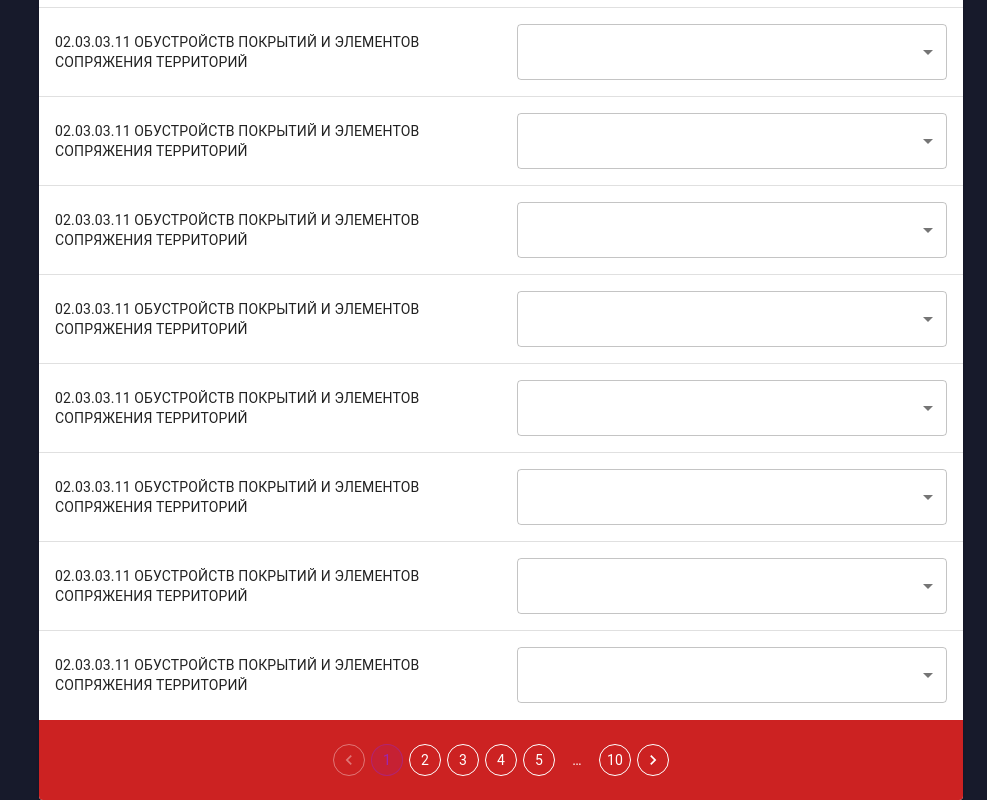
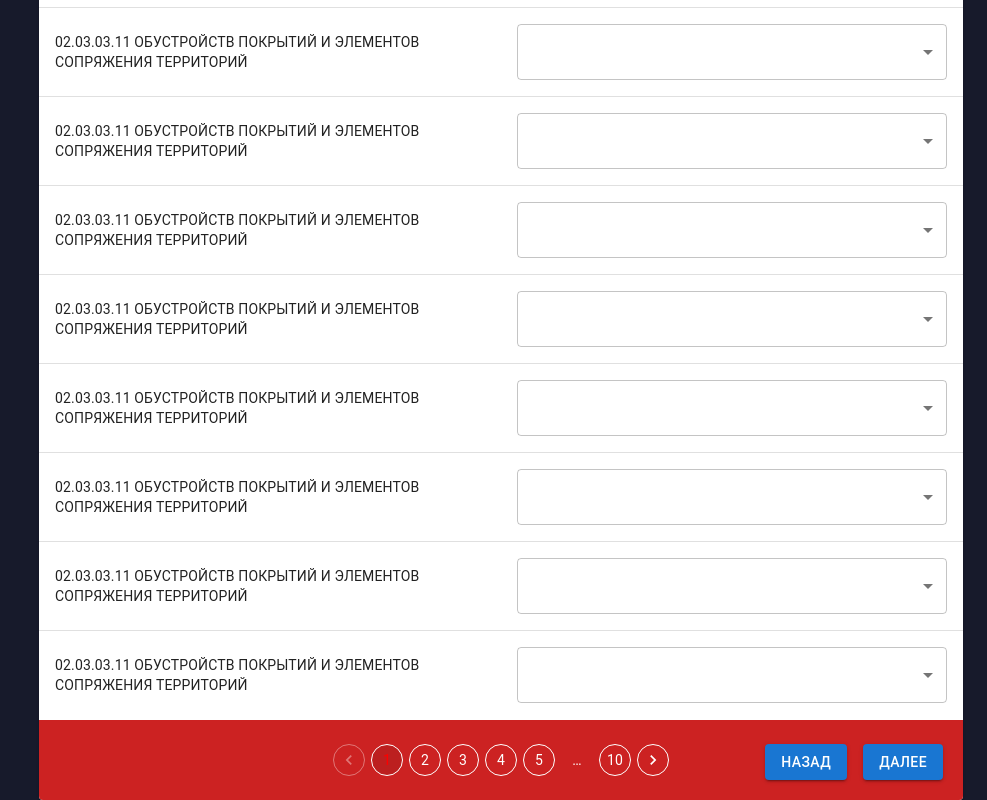
Before and after one commit to Erydo-corp/leaders2022, a Next.js app: page /determinationSmeta in a window 1280 px wide. Shown: the part 412-1212 px from the top of the page, without its empty margins (293-1280 px from the left). Built offline with nearby package versions, Linux system fonts and the light colour scheme.

Commit message:
feat: add btn

```diff
--- /dev/null
+++ b/components/buttons/BasicButton.jsx
@@ -0,0 +1,8 @@
+import React from 'react';
+import Button from '@mui/material/Button';
+
+export default function BasicButton({text}) {
+  return (
+    <Button variant="contained">{text}</Button>
+  );
+}
--- a/components/tables/MyPagination.jsx
+++ b/components/tables/MyPagination.jsx
@@ -3,13 +3,13 @@ import { Pagination, Stack, Box } from '@mui/material';
 
 export const MyPagination = () => {
   return (
-    <Box sx={{background: '#cc2222', paddingY: 3, display: 'flex', alignItems: 'center', justifyContent: 'center'}}>
+    <Box sx={{background: '#cc2222', paddingY: 3, display: 'flex', alignItems: 'center', justifyContent: 'center', position: 'relative'}}>
       <Stack spacing={2}>
-        <Pagination count={10} variant="outlined" color="secondary"
+        <Pagination count={10} variant="outlined"
         sx={{
           '& .MuiPaginationItem-root': {color: '#fff', borderColor: '#fff'},
           '& .MuiPaginationItem-ellipsis': {color: '#fff'},
-          '& .Mui-selected': {color:'red', background: '#fff'},
+          '& .Mui-selected': {color:'red', backgroundColor: '#fff'},
         }}/>
       </Stack>
     </Box>
--- a/pages/determinationSmeta.jsx
+++ b/pages/determinationSmeta.jsx
@@ -1,8 +1,9 @@
 import React from 'react';
-import { Grid, TableContainer, Table, Paper } from '@mui/material';
+import { Grid, TableContainer, Table, Paper, Box } from '@mui/material';
 import { HeaderTable } from '../components/tables/HeaderTable';
 import { BodyTableSelect } from '../components/tables/BodyTableSelect';
 import { MyPagination } from '../components/tables/MyPagination';
+import BasicButton from '../components/buttons/BasicButton';
 
 const columns = [
   { id: 'nameWorks', label: 'Ключевое наименование работ' },
@@ -61,12 +62,23 @@ const determinationSmeta = () => {
     <Grid container>
       <Grid xs={3}></Grid>
       <Grid xs={9}>
-        <TableContainer component={Paper}>
+        <TableContainer component={Paper} sx={{position: 'relative'}}>
           <Table>
             <HeaderTable columns={columns}/>
               <BodyTableSelect data={data}/>
           </Table>
           <MyPagination />
+          <Box
+            sx={{
+              position: 'absolute',
+              display: 'flex',
+              columnGap: 2,
+              bottom: '20px',
+              right: '20px'
+            }}>
+            <BasicButton text="Назад"/>
+            <BasicButton text="Далее"/>
+          </Box>
         </TableContainer>
       </Grid>
     </Grid>
```
